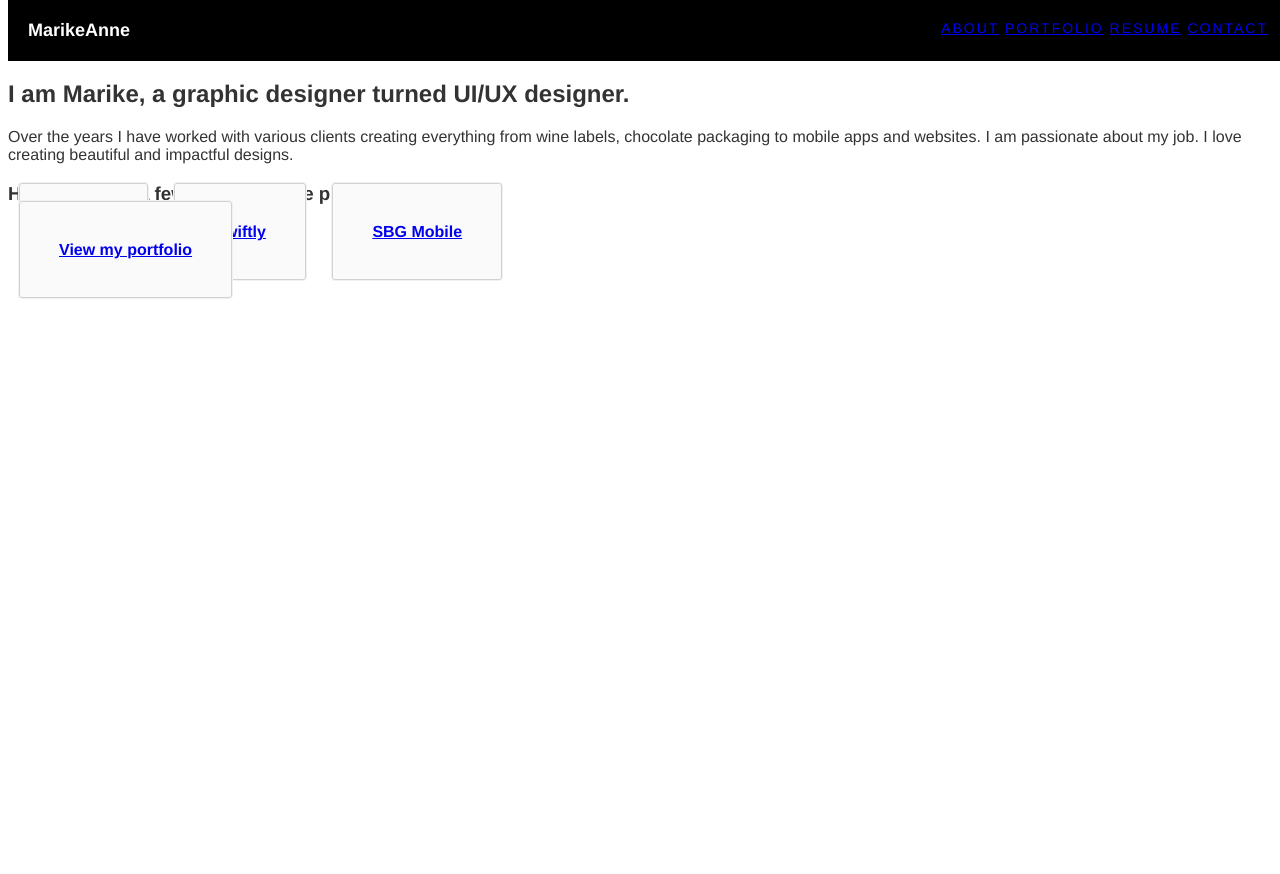
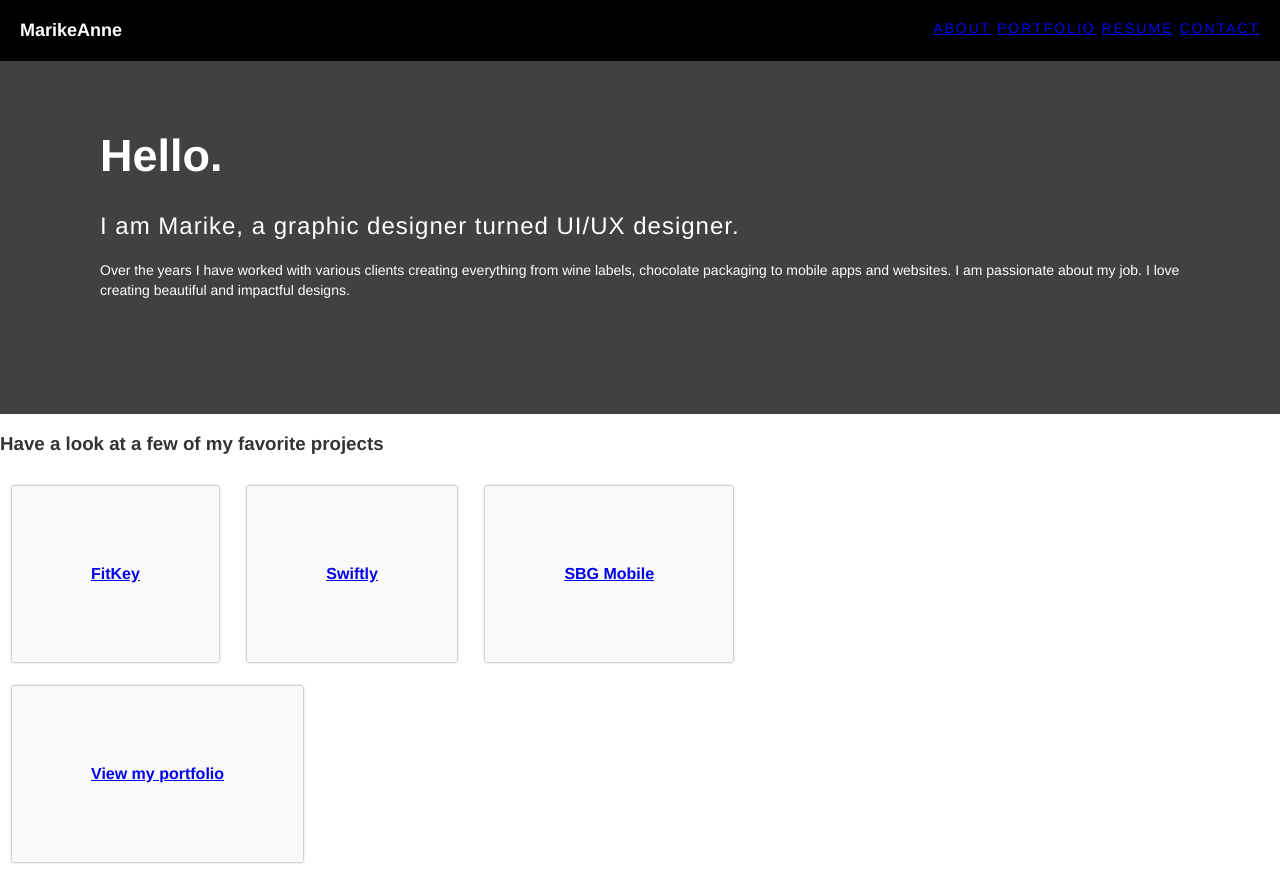
Before and after one commit to MarikeAnne/marikeanne, a website: page app/index.html in a window 1280 px wide. Before the commit the page ends 800 px from the top, so only its background shows below. Drawn offline with nearby package versions, Linux system fonts and the light colour scheme; files that its build step writes are made by us from their sources.

Commit message:
New Styling add-ons and blocks inline

```diff
--- a/app/index.html
+++ b/app/index.html
@@ -40,14 +40,16 @@
     </div>
 
 
-    <div>
+    <div class="content">
       <h1>Hello.</h1>
       <h2>I am Marike, a graphic designer turned UI/UX designer.</h2>
       <p>Over the years I have worked with various clients creating
          everything from wine labels, chocolate packaging to mobile
          apps and websites. I am passionate about my job. I love creating
          beautiful and impactful designs.</p>
-      <div class="recent-projects">
+    </div>
+
+    <div class="recent-projects">
         <h3>Have a look at a few of my favorite projects</h3>
         <a href="https://www.fitkey.co.za/">FitKey</a>
         <a href="http://www.orderswiftly.com/">Swiftly</a>
@@ -55,7 +57,6 @@
           <div class="navigation">
             <a href="/portfolio" class="">View my portfolio</a>
           </div>
-      </div>
     </div>
 
 
--- a/app/styles/main.scss
+++ b/app/styles/main.scss
@@ -5,6 +5,7 @@ body {
   background: white;
   font-family: "Helvetica Neue", Helvetica, Arial, sans-serif;
   color: #333;
+  margin: 0;
 }
 
 .nav-bar {
@@ -28,9 +29,29 @@ body {
     font-weight: 200;
     color: #FFFFFF;
     text-transform: uppercase;
-    letter-spacing: 2px;;
+    letter-spacing: 2px;
     float: right;
     padding: 20px
+  }
+
+  .content{
+    background-color: #414042;
+    padding: 100px;
+    color: white;
+
+    h1 {
+      font-size: 45px;
+    }
+
+    h2 {
+      font-weight: lighter;
+      letter-spacing: 1px;
+    }
+
+    p{
+      font-size: 14px;
+      line-height: 20px;
+    }
   }
 
   .recent-projects {
@@ -40,10 +61,11 @@ body {
     a {
     background-color: #fafafa;
     border: 1px #F1F1F2 solid;
-    padding: 40px;
+    padding: 80px;
     border-radius: 4px;
     box-shadow: inset 0 0 0 1px #D1D1D2;
     margin: 10px;
+    display: inline-block;
     }
 
   }
```
